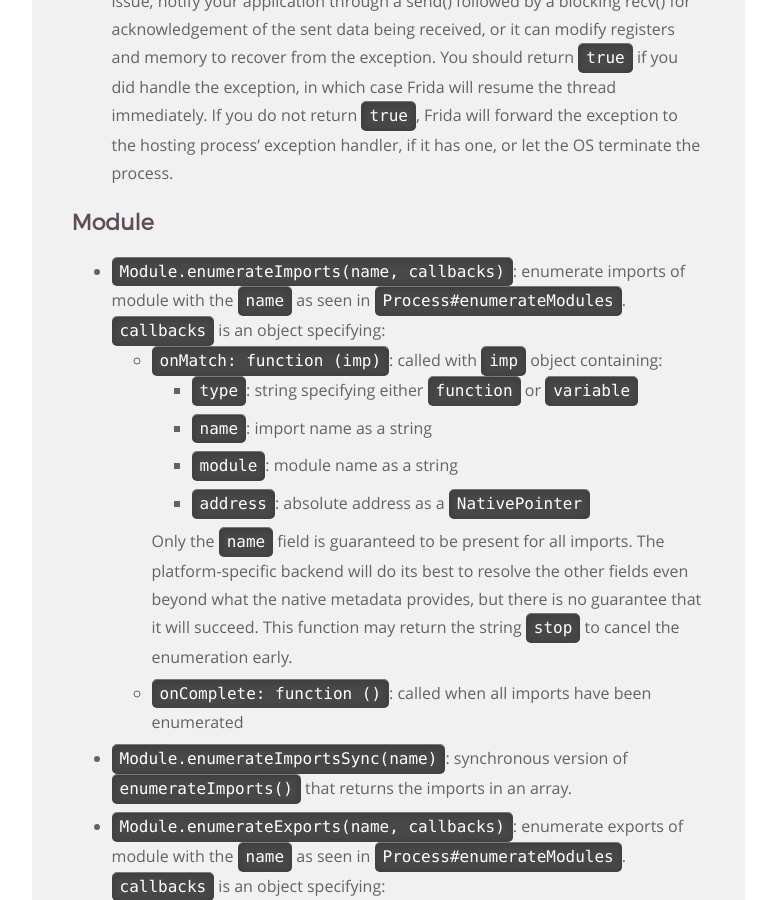
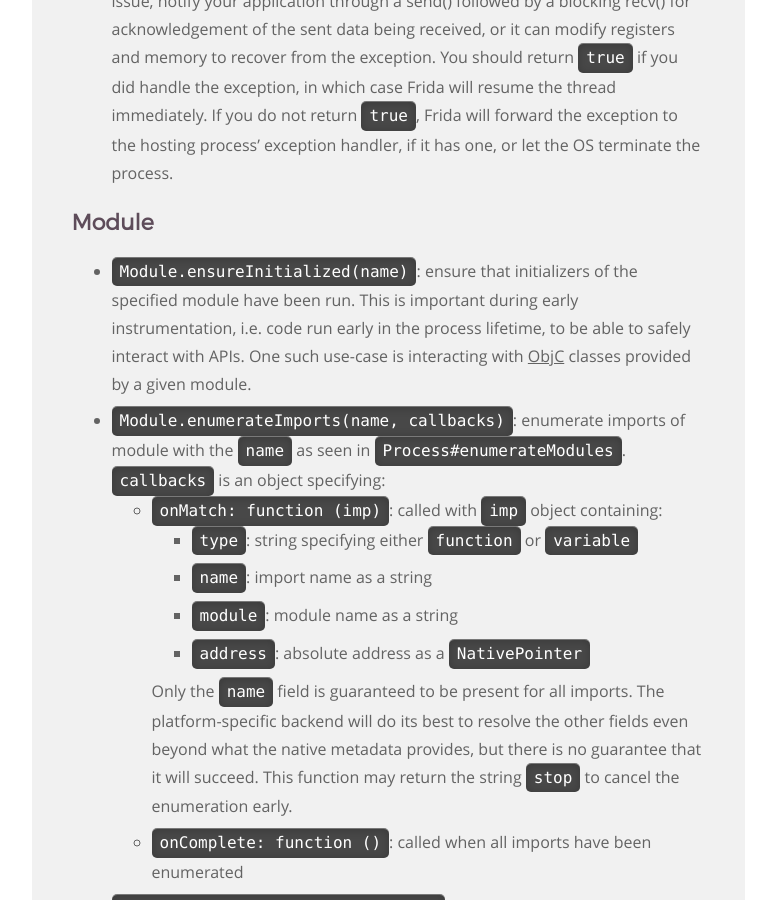
Before and after one commit to frida/frida-website, a Jekyll site: the page built from _docs/javascript-api.md, in a window 1280 px wide and 900 px high, scrolled down 10581 px. Shown: the whole window, without its empty margins (364-1140 px from the left). Built offline with Jekyll 4.4.1, drawn with Linux system fonts in a browser that asks for light colours.

Commit message:
Document Module.ensureInitialized()

```diff
--- a/_docs/javascript-api.md
+++ b/_docs/javascript-api.md
@@ -396,6 +396,12 @@ In the example above we used `script.on('message', on_message)` to monitor for a
 
 
 ## Module
+
++   `Module.ensureInitialized(name)`: ensure that initializers of the specified
+    module have been run. This is important during early instrumentation, i.e.
+    code run early in the process lifetime, to be able to safely interact with
+    APIs. One such use-case is interacting with [ObjC](#objc) classes provided
+    by a given module.
 
 +   `Module.enumerateImports(name, callbacks)`: enumerate imports of module with
     the `name` as seen in `Process#enumerateModules`. `callbacks` is an object
```
